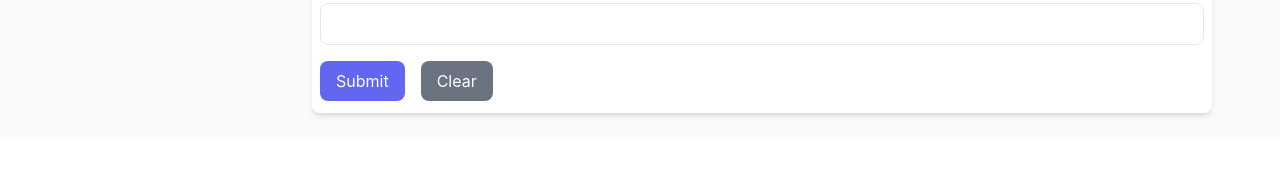
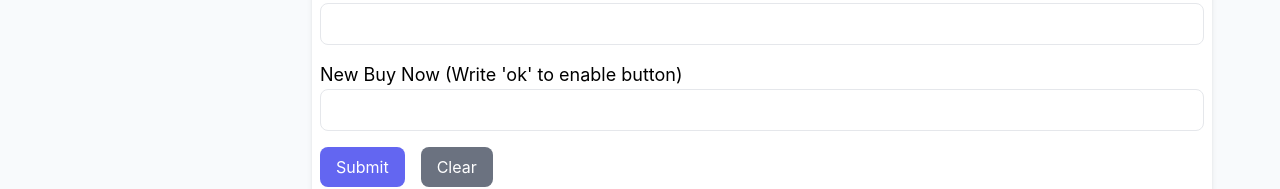
Before and after one commit to prajwalbundhade/Craftify-Admin-Panel, a React (Create React App) app in the folder admin/: page /Admin/Post/New in a window 1280 px wide. Shown: the part 903-1092 px from the top of the page. Before the commit the page ends 1040 px from the top, so only its background shows below. Built offline with nearby package versions, Linux system fonts and the light colour scheme; no server answers; sample sign-in values are in the browser's storage.

Commit message:
feat: new btn added

```diff
--- a/admin/src/Admin/Posts/EditPost.js
+++ b/admin/src/Admin/Posts/EditPost.js
@@ -17,7 +17,8 @@ const EditPost = () => {
     buyNow: '',
     ytLink: '',
     price: '',
-    bookNow: ''
+    bookNow: '',
+    newbuynow: ''
   });
 
   // Fetch the post details on component mount
@@ -185,6 +186,17 @@ const EditPost = () => {
             className="border rounded-lg p-2"
           />
         </div>
+        <div className="flex flex-col">
+          <label htmlFor="newbuynow" className="text-lg">New Buy Now (Write 'ok' to enable button)</label>
+          <input
+            type="text"
+            id="newbuynow"
+            name="newbuynow"
+            value={formData.newbuynow}
+            onChange={handleChange}
+            className="border rounded-lg p-2"
+          />
+        </div>
 
         <div className="flex space-x-4">
           <button
@@ -204,7 +216,8 @@ const EditPost = () => {
               buyNow: '',
               ytLink: '',
               price: '',
-              bookNow: ''
+              bookNow: '',
+              newbuynow: ''
             })}
             className="bg-gray-500 text-white py-2 px-4 rounded-lg hover:bg-gray-600 transition duration-300"
           >
--- a/admin/src/Admin/Posts/NewPost.js
+++ b/admin/src/Admin/Posts/NewPost.js
@@ -17,6 +17,7 @@ function AddPost() {
     ytLink: '',
     price: '',
     bookNow: '',
+    newbuynow: ''
   });
 
   const handleChange = (e) => {
@@ -67,6 +68,7 @@ function AddPost() {
     ytLink: '',
     price: '',
     bookNow: '',
+    newbuynow: ''
     });
   };
 
@@ -220,6 +222,20 @@ function AddPost() {
           />
         </div>
 
+        <div className="flex flex-col">
+          <label htmlFor="newbuynow" className="text-lg">
+            New Buy Now (Write 'ok' to enable button)
+          </label>
+          <input
+            type="text"
+            id="newbuynow"
+            name="newbuynow"
+            value={formData.newbuynow}
+            onChange={handleChange}
+            className="border rounded-lg p-2"
+          />
+        </div>
+
         <div className="flex space-x-4">
           <button
             type="submit"
```
Also changed, not shown: 2 other files (tests, documents, lock files or other folders).
